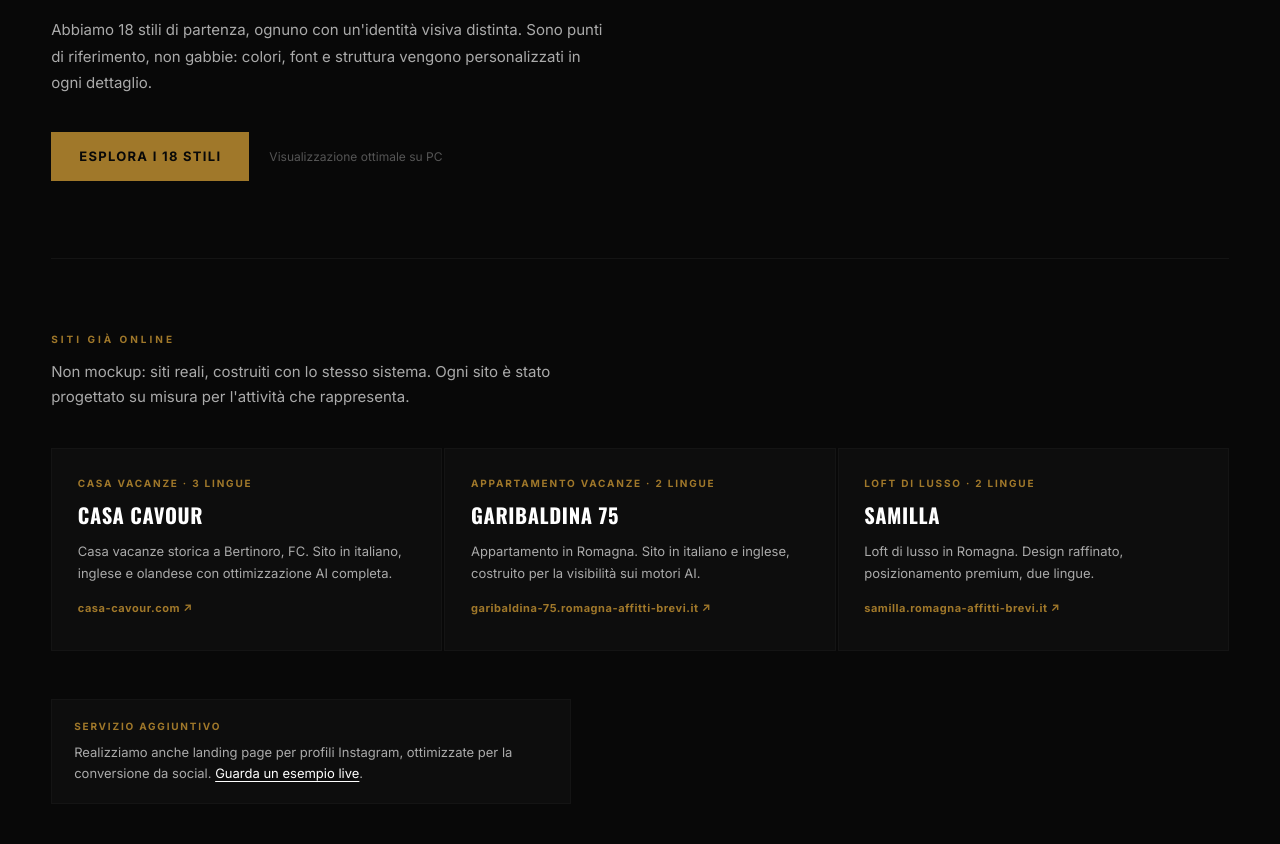
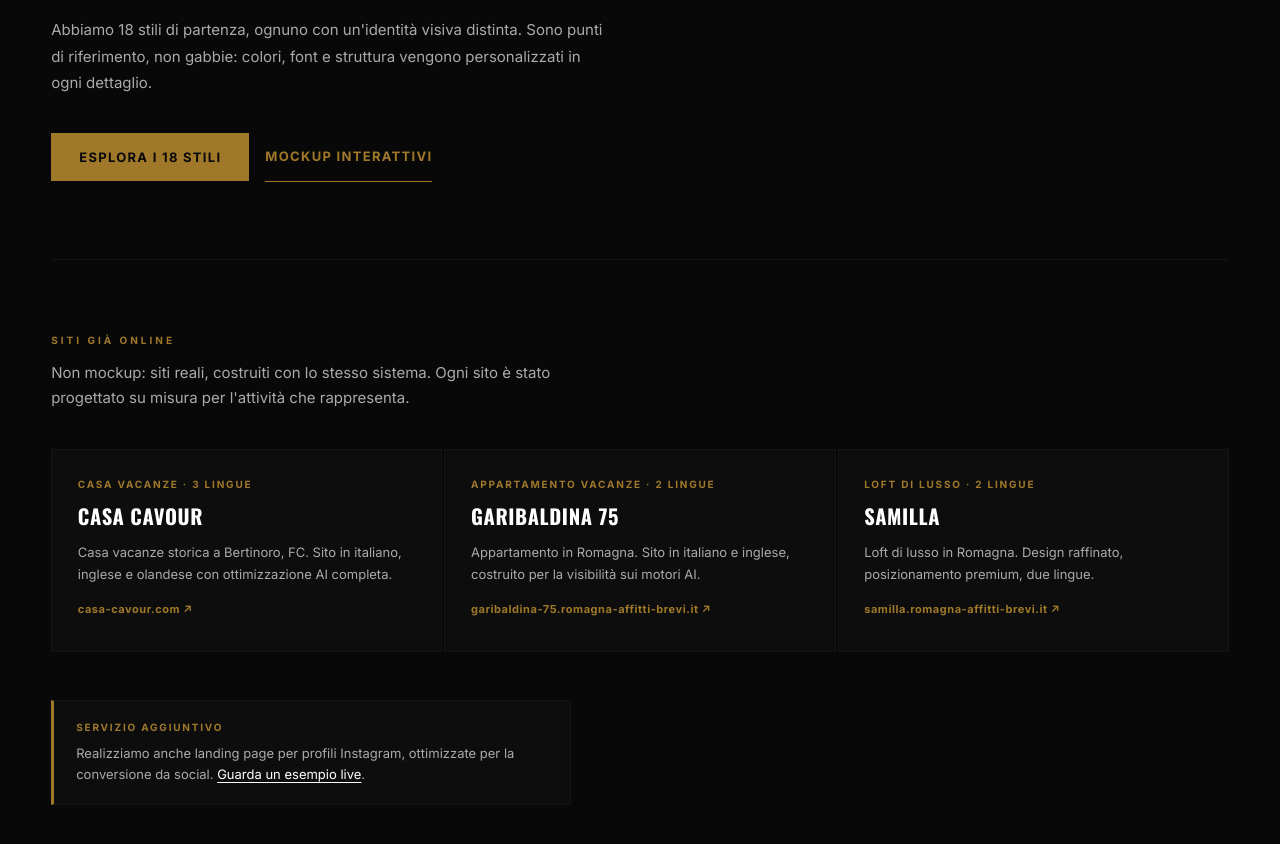
Before and after one commit to vittorionegri68-alt/aim-vns-it, a React (Vite) app: page / in a window 1280 px wide. Shown: the part 1800-2644 px from the top of the page. Built offline with nearby package versions, Linux system fonts and the light colour scheme.

Commit message:
fix: remove PC note from homepage CTA, add mockups secondary link

```diff
--- a/src/components/SitiWeb.jsx
+++ b/src/components/SitiWeb.jsx
@@ -1,5 +1,5 @@
 // SitiWeb.jsx — AI'm by VNS IT
-// Sezione: design su misura + link /stili + portfolio siti live
+// v2 — CTA verso /mockups, nota PC rimossa dalla homepage
 import { useEffect, useRef } from 'react'
 
 const sitiLive = [
@@ -94,7 +94,7 @@ export default function SitiWeb() {
             </p>
 
             {/* CTA block */}
-            <div style={{ display: 'flex', alignItems: 'center', gap: '20px', flexWrap: 'wrap' }}>
+            <div style={{ display: 'flex', alignItems: 'center', gap: '16px', flexWrap: 'wrap' }}>
               <a
                 href="/stili"
                 style={{
@@ -109,11 +109,21 @@ export default function SitiWeb() {
               >
                 Esplora i 18 stili
               </a>
-              <span style={{
-                fontFamily: "'Inter', sans-serif", fontSize: '12px', color: '#555',
-              }}>
-                Visualizzazione ottimale su PC
-              </span>
+              <a
+                href="/mockups"
+                style={{
+                  fontFamily: "'Inter', sans-serif", fontWeight: 700,
+                  fontSize: '13px', textTransform: 'uppercase', letterSpacing: '0.1em',
+                  color: '#A0782A', background: 'transparent',
+                  padding: '14px 0', textDecoration: 'none', display: 'inline-block',
+                  borderBottom: '1px solid #A0782A',
+                  transition: 'opacity 0.2s',
+                }}
+                onMouseOver={e => e.currentTarget.style.opacity = '0.7'}
+                onMouseOut={e => e.currentTarget.style.opacity = '1'}
+              >
+                Mockup interattivi
+              </a>
             </div>
           </div>
         </div>
@@ -185,7 +195,7 @@ export default function SitiWeb() {
 
         {/* Nota Instagram */}
         <div className="reveal" style={{
-          background: '#0d0d0d', borderLeft: '3px solid #A0782A',
+          background: '#0d0d0d',
           border: '1px solid #141414', borderLeft: '3px solid #A0782A',
           padding: '18px 22px', maxWidth: '520px',
         }}>
@@ -210,9 +220,7 @@ export default function SitiWeb() {
       </div>
 
       <style>{`
-        .sitiweb-grid {
-          grid-template-columns: repeat(3,1fr);
-        }
+        .sitiweb-grid { grid-template-columns: repeat(3,1fr); }
         @media (max-width: 900px) {
           .sitiweb-grid { grid-template-columns: 1fr !important; }
         }
```
